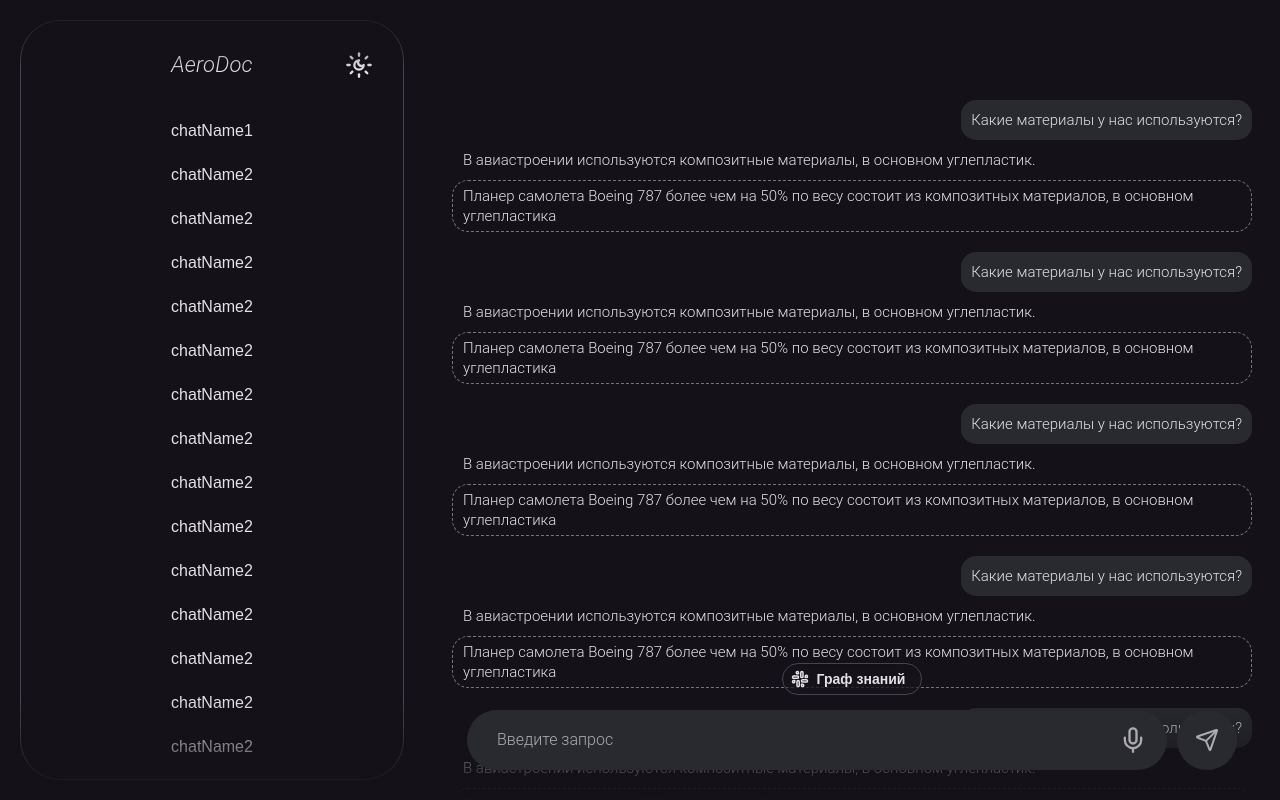
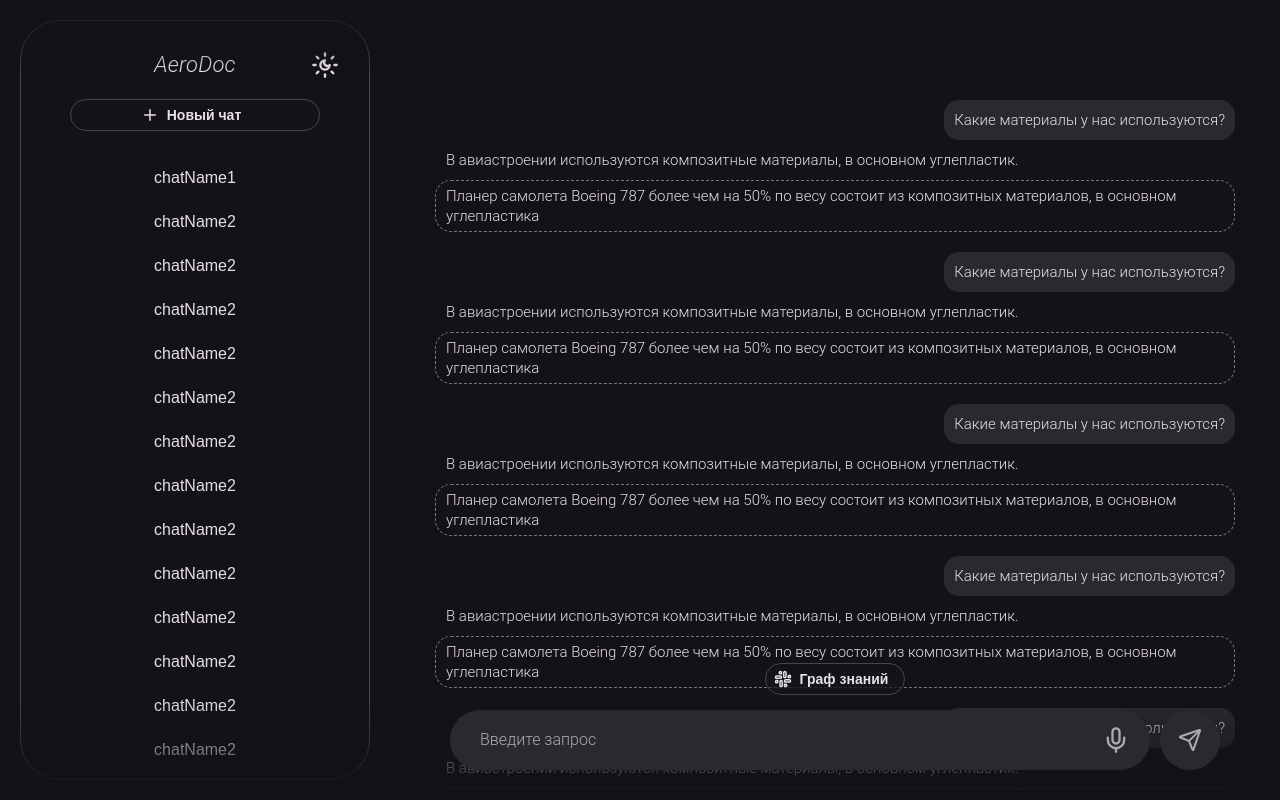
Before and after one commit to nevrozza/AeroDocAssistant, a React (Vite) app in the folder frontend/: page / in a window 1280 px wide. Built offline with nearby package versions, Linux system fonts and the light colour scheme.

Commit message:
- Add `chatCreate` button

```diff
--- a/frontend/src/pages/chat-page/chats-sheet/chats-sheet.css
+++ b/frontend/src/pages/chat-page/chats-sheet/chats-sheet.css
@@ -1,3 +1,4 @@
+
 .chats-sheet-container {
     position: relative;
     display: flex;
@@ -5,11 +6,17 @@
     border: 1px solid var(--outline-variant);
     border-radius: 40px;
     margin: 20px;
-    padding: 20px 0px 0;
-    width: clamp(300px, calc(.3 * 100vw) , 400px);
+    padding: 20px 0 0;
+    width: clamp(300px, calc(.3 * 100vw), 350px);
     height: calc(100vh - 40px);
     box-sizing: border-box;
     overflow: hidden;
+
+}
+.chats-sheet-create-button {
+    margin-top: 10px;
+    margin-bottom: 5px;
+    align-self: center;
 }
 
 .chats-sheet-header {
--- a/frontend/src/pages/chat-page/chats-sheet/chats-sheet.tsx
+++ b/frontend/src/pages/chat-page/chats-sheet/chats-sheet.tsx
@@ -1,9 +1,9 @@
 import "./chats-sheet.css"
 
-import React, {type FC} from 'react';
+import {type FC} from 'react';
 import type {ChatSheetViewModel} from "./chats-sheet-vm.ts";
-import {colors, IconButton, SelectButton, Spacer} from "../../../widgets";
-import {LuArrowLeft} from "react-icons/lu";
+import {colors, IconButton, OutlinedButton, SelectButton, Spacer} from "../../../widgets";
+import {LuArrowLeft, LuPlus} from "react-icons/lu";
 import {ThemeButton} from "../../../components";
 
 export interface ChatsSheetProps {
@@ -12,8 +12,8 @@ export interface ChatsSheetProps {
 
 
 const ChatsSheet: FC<ChatsSheetProps> = ({viewModel}) => {
-    return (<div className="chats-sheet-container">
-
+    return (
+        <div className="chats-sheet-container">
         <div className="chats-sheet-header">
             {/*for mobiles*/}
             <IconButton icon={LuArrowLeft} containerColor={colors.transparent} enabled={false} opacity={0}/>
@@ -21,6 +21,9 @@ const ChatsSheet: FC<ChatsSheetProps> = ({viewModel}) => {
                 AeroDoc
             </div>
             <ThemeButton/>
+        </div>
+        <div className="chats-sheet-create-button">
+            <OutlinedButton text="Новый чат" icon={LuPlus} width={"250px"} onClick={viewModel.onCreateChatClick}/>
         </div>
         <div className="chats-sheet-content">
             <Spacer height={20}/>
--- a/frontend/src/widgets/outlined-button/outlined-button.tsx
+++ b/frontend/src/widgets/outlined-button/outlined-button.tsx
@@ -8,6 +8,7 @@ interface OutlinedButtonProps {
     color?: string;
     icon?: Icon;
     blury?: boolean;
+    width?: number | string;
     onClick?: () => void;
 }
 
@@ -16,7 +17,8 @@ const OutlinedButton = ({
                             containerColor = colors.background,
                             color = colors.onBackground,
                             icon: Icon,
-                            blury = false, // TODO
+                            blury = false,
+                            width = '',
                             onClick = () => null,
                         }: OutlinedButtonProps) => (
 
@@ -26,6 +28,7 @@ const OutlinedButton = ({
                 backgroundColor: blury ? colors.transparent : containerColor,
                 color: color,
                 backdropFilter: blury ? "blur(10px)" : '',
+                width: width,
             }}
     >
         {Icon && (
```
